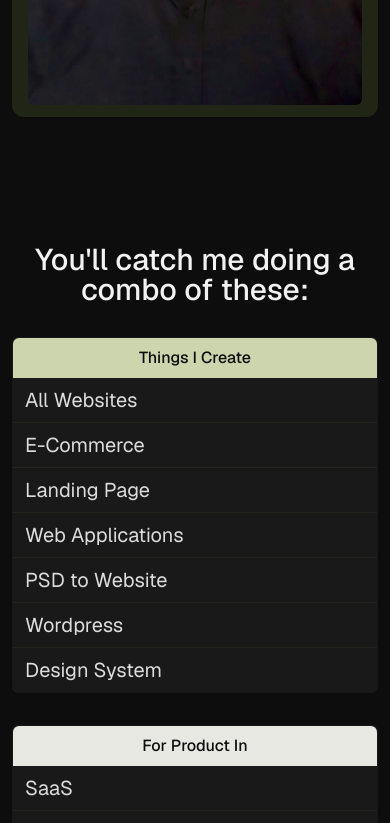
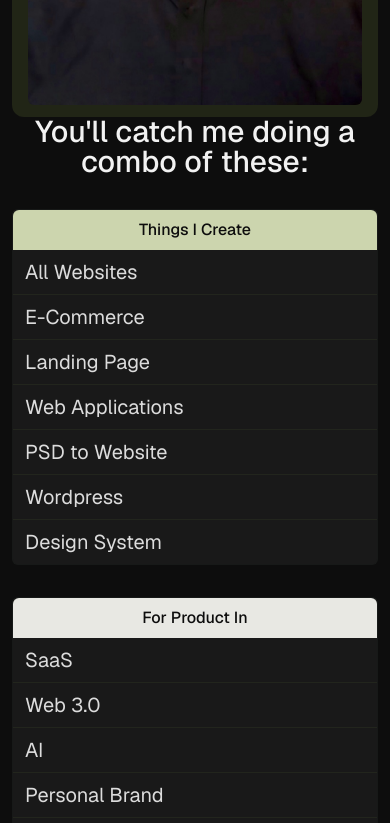
Before and after one commit to Haseeb-WebDeveloper/Personal-Portfolio, a Next.js app: page / in a window 390 px wide. Shown: the part 1528-2351 px from the top of the page. Built offline with nearby package versions, Linux system fonts and the light colour scheme.

Commit message:
runing build command

```diff
--- a/src/components/sections/hero.tsx
+++ b/src/components/sections/hero.tsx
@@ -3,8 +3,6 @@
 import React, { useEffect } from 'react';
 import Image from 'next/image';
 import { gsap } from 'gsap';
-import UpDownButton from '../ui/up-down-button';
-// import UpDownButton from '../ui/up-down-button';
 
 // Dynamically import the Ai component with no SSR
 // const Ai = dynamic(() => import('../ui/3d-ai'), { ssr: false });
--- a/src/components/sections/tools.tsx
+++ b/src/components/sections/tools.tsx
@@ -3,7 +3,7 @@ import { forProductIn, thingsICreate, toolsIUse } from '@/app/data/tools-data'
 const Tools = () => {
   return (
     <section className='section'>
-        <div className='py-32 flex flex-col items-center justify-center md:gap-12 gap-8'>
+        <div className='py-32r flex flex-col items-center justify-center md:gap-12 gap-8'>
             <div className="text ">
                 <h2 className='text-3xl md:text-5xl font-medium text-center max-w-lg mx-auto  leading-none'>You&apos;ll catch me doing
                 a combo of these:</h2>
--- a/src/components/ui/dot-pattern.tsx
+++ b/src/components/ui/dot-pattern.tsx
@@ -3,15 +3,15 @@ import { useId } from "react";
 import { cn } from "@/lib/utils";
 
 interface DotPatternProps {
-  width?: any;
-  height?: any;
-  x?: any;
-  y?: any;
-  cx?: any;
-  cy?: any;
-  cr?: any;
+  width?: number;
+  height?: number;
+  x?: number;
+  y?: number;
+  cx?: number;
+  cy?: number;
+  cr?: number;
   className?: string;
-  [key: string]: any;
+  [key: string]: unknown;
 }
 export function DotPattern({
   width = 16,
```
